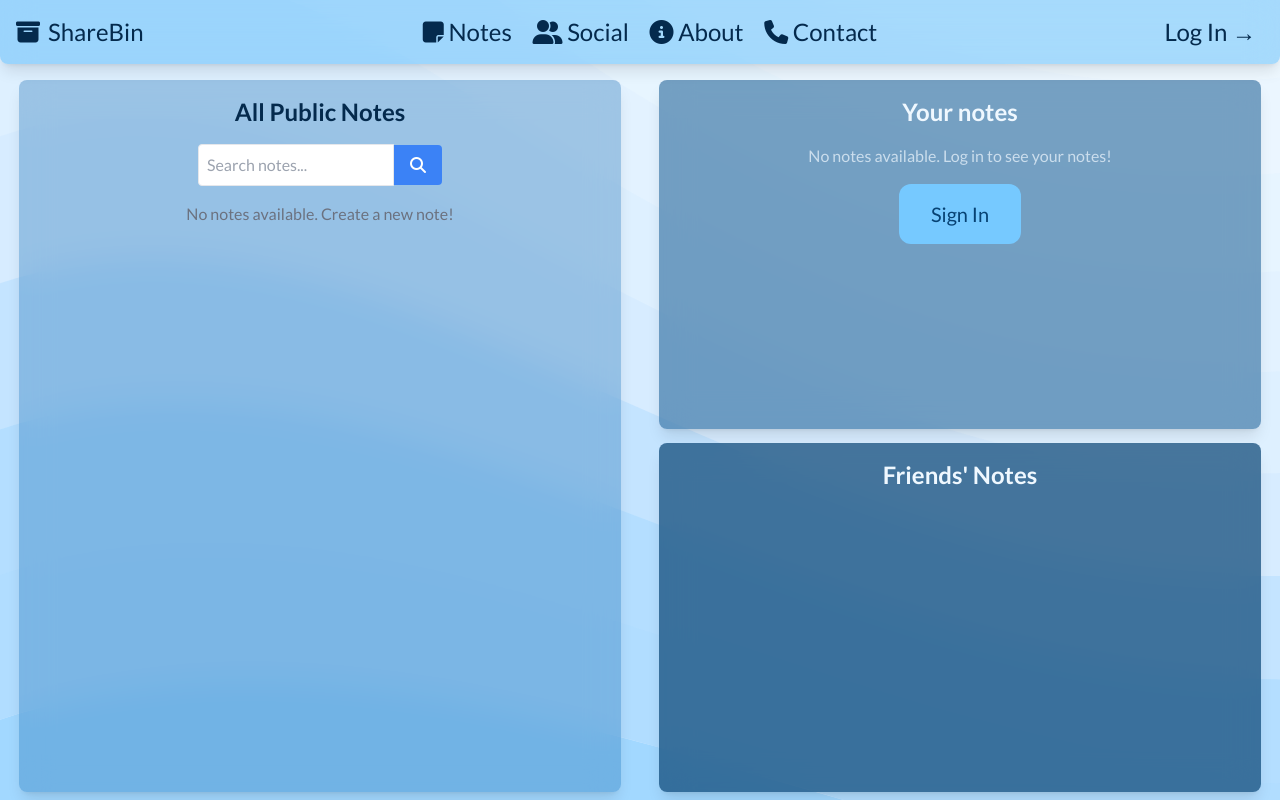
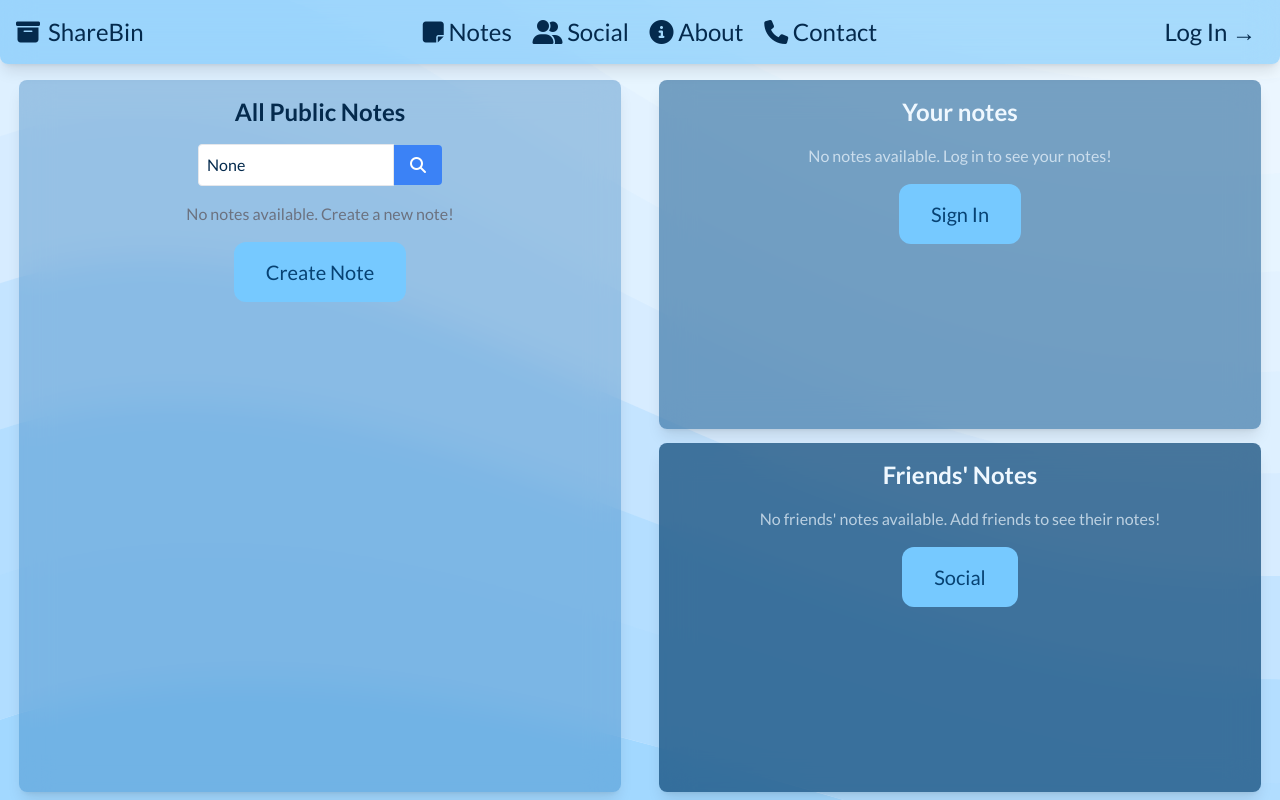
Before and after one commit to LouisI299/ShareBin-Cybersecurity, a Flask app: page /notes/ in a window 1280 px wide. Run offline with Flask 3, Linux system fonts and the light colour scheme; data comes from the database, SQL or seed files in the repository; both versions use the stored data as it was after the commit; some libraries are stand-ins or nearby versions.

Commit message:
friends notes fixes

```diff
--- a/app.py
+++ b/app.py
@@ -38,6 +38,7 @@
             title TEXT,
             content TEXT,
             is_private INTEGER,
+            visibility TEXT CHECK(visibility IN ('public', 'private', 'friends')),
             file_path TEXT,
             created_at TIMESTAMP DEFAULT CURRENT_TIMESTAMP
         )
@@ -103,6 +104,7 @@
             if user:
                 session['username'] = username
                 session['user_id'] = user[0]
+                print(f"DEBUG: Logged in user ID: {user[0]}, username: {username}")
                 return redirect('/')
             else:
                 return 'Login failed.'
@@ -149,17 +151,27 @@
         title = request.form['title']
         content = request.form['content']
         file = request.files.get('file')
-        is_private = int('private' in request.form)
+        is_private = 0;
+        visibility = request.form.get('visibility', 'public')
+        if visibility == 'private' or visibility == 'friends':
+            is_private = 1
         filename = None
+        conn = get_db()
+        c = conn.cursor()
         if file and file.filename != '':
             filename = file.filename
             file.save(os.path.join(app.config['UPLOAD_FOLDER'], filename))
-        conn = get_db()
-        c = conn.cursor()
-        c.execute(f'''
-            INSERT INTO notes (user, title, content, is_private, file_path)
-            VALUES ('{session["username"]}', '{title}', '{content}', {is_private}, '{filename}')
-        ''')
+            c.execute(f'''
+                INSERT INTO notes (user, title, content, is_private, visibility,file_path)
+                VALUES ('{session["user_id"]}', '{title}', '{content}', {is_private}, '{visibility}', '{filename}')
+            ''')
+        else:
+            c.execute(f'''
+                INSERT INTO notes (user, title, content, is_private, visibility)
+                VALUES ('{session["user_id"]}', '{title}', '{content}', {is_private}, '{visibility}')
+            ''')
+
+
         conn.commit()
         conn.close()
 
@@ -224,28 +236,58 @@
 def list_notes():
     conn = get_db()
     c = conn.cursor()
-    notes = []
-    mynotes = []
-    if 'username' in session:
-        user = session.get('username')
-        c.execute(f"SELECT * FROM notes WHERE user = '{user}'")
-        mynotes = c.fetchall()
 
+    public_notes = []
+    my_notes = []
+    friend_notes = []
+    search_query = None
 
+    user_id = session.get('user_id')
+    username = session.get('username')
 
-    if request.method == 'GET':
-        if 'search' in request.args:
-            search_query = request.args['q']
-            c.execute(f"SELECT * FROM notes WHERE title LIKE '%{search_query}%' AND is_private = 0")
-            notes = c.fetchall()
-            conn.close()
-            return render_template('list_notes.html', notes=notes, search_query=search_query)
-        else :
-            c.execute(f"SELECT * FROM notes WHERE is_private = 0")
-            notes = c.fetchall()
-            conn.close()
+    if user_id:
+        # Get my own notes
+        c.execute("SELECT * FROM notes WHERE user = ?", (user_id,))
+        my_notes = c.fetchall()
 
-    return render_template('list_notes.html', notes=notes, user=session.get('username'), mynotes=mynotes)
+        # Get friend IDs
+        c.execute("""
+            SELECT u.id FROM users u
+            JOIN friends f ON (
+                (f.user_id = ? AND f.friend_id = u.id)
+                OR (f.friend_id = ? AND f.user_id = u.id)
+            )
+            WHERE u.id != ?
+        """, (user_id, user_id, user_id))
+        friend_ids = [row[0] for row in c.fetchall()]
+
+        # Get friends' notes with visibility = 'friends'
+        if friend_ids:
+            placeholders = ','.join(['?'] * len(friend_ids))
+            query = f"""
+                SELECT * FROM notes
+                WHERE user IN ({placeholders})
+                AND visibility = 'friends'
+            """
+            c.execute(query, friend_ids)
+            friend_notes = c.fetchall()
+
+    # Public notes + Search
+    if 'search' in request.args:
+        search_query = request.args.get('search')
+        c.execute("SELECT * FROM notes WHERE title LIKE ? AND visibility = 'public'", (f'%{search_query}%',))
+        public_notes = c.fetchall()
+    else:
+        c.execute("SELECT * FROM notes WHERE visibility = 'public'")
+        public_notes = c.fetchall()
+
+    conn.close()
+    return render_template('list_notes.html',
+                           notes=public_notes,
+                           mynotes=my_notes,
+                           friend_notes=friend_notes,
+                           search_query=search_query,
+                           user=username)
 
 @app.route('/profile/')
 def profile():
@@ -289,13 +331,27 @@
 def send_friend_request(friend_id):
     requestor_id = session.get('user_id')
     receiver_id = friend_id
+
+    print(f"DEBUG: Sending friend request from user ID {requestor_id} to user ID {receiver_id}")
+
     if not requestor_id:
         return jsonify({"error": "User not logged in"}), 401
     conn = get_db()
     c = conn.cursor()
+    # Check if the requestor exists
+    c.execute("SELECT username FROM users WHERE id = ?", (requestor_id,))
+    requester = c.fetchone()
+    print(f"DEBUG: Requester: {requester}")
+
+    # Check if the friend exists
+    c.execute("SELECT username FROM users WHERE id = ?", (friend_id,))
+    friend = c.fetchone()
+    print(f"DEBUG: Friend: {friend}")
+
     c.execute(f"SELECT * FROM friend_requests WHERE sender_id = {requestor_id} AND receiver_id = {receiver_id}")
     existing_request = c.fetchone()
     if existing_request:
+        print(f"DEBUG: Friend request already exists: {existing_request}")
         return jsonify({"error": "Friend request already sent"}), 400
     c.execute(f'''
         INSERT INTO friend_requests (sender_id, receiver_id, status)
@@ -341,11 +397,22 @@
 
     conn = get_db()
     c = conn.cursor()
-    c.execute(f"SELECT * FROM friend_requests WHERE receiver_id = {session['user_id']} AND status = 'pending'")
+    c.execute("""
+        SELECT fr.id, u.username
+        FROM friend_requests fr
+        JOIN users u ON fr.sender_id = u.id
+        WHERE fr.receiver_id = ? AND fr.status = 'pending'
+    """, (session['user_id'],))
     pending_requests = c.fetchall()
 
-    c.execute(f"SELECT * FROM friends WHERE user_id = {session['user_id']}")
+    c.execute("""
+        SELECT u.username
+        FROM friends f
+        JOIN users u ON (f.user_id = u.id OR f.friend_id = u.id)
+        WHERE (f.user_id = ? OR f.friend_id = ?) AND u.id != ?
+    """, (session['user_id'], session['user_id'], session['user_id']))
     friends = c.fetchall()
+
 
     if request.method == 'GET':
         if 'search' in request.args:
--- a/templates/list_notes.html
+++ b/templates/list_notes.html
@@ -21,7 +21,7 @@
         <i class="fa-solid fa-magnifying-glass"></i>
       </button>
     </form>
-    {% for note in notes %}
+    {% for note in public_notes %}
     <div class="max-w-xl mx-auto bg-white p-6 rounded-xl shadow mb-4">
       <h2 class="text-2xl font-bold mb-2">{{ note[2] }}</h2>
       <p class="text-sm text-gray-500 mb-4">By {{ note[1] }}</p>
@@ -29,7 +29,7 @@
         >View Note</a
       >
     </div>
-    {% endfor %} {% if not notes %} {% if search_query %}
+    {% endfor %} {% if not public_notes %} {% if search_query %}
     <p class="text-center text-congress-blue-950/70">
       No notes found for "{{ search_query }}"
     </p>
@@ -37,6 +37,11 @@
     <p class="text-center text-gray-500">
       No notes available. Create a new note!
     </p>
+    <a
+      href="/note/new"
+      class="rounded-xl text-xl bg-congress-blue-300 py-4 px-8 mt-4 text-congress-blue-900 hover:bg-congress-blue-400"
+      >Create Note</a
+    >
     {% endif %} {% endif %}
   </section>
   <div class="w-[47%] flex flex-col justify-between items-center">
@@ -44,7 +49,7 @@
       class="w-full h-[49%] text-congress-blue-50 bg-congress-blue-800/50 backdrop-blur-lg shadow-lg flex flex-col justify-start items-center rounded-lg p-4 overflow-scroll"
     >
       <h2 class="text-2xl font-bold mb-4">Your notes</h2>
-      {% for note in mynotes %}
+      {% for note in my_notes %}
       <div class="max-w-xl mx-auto bg-white p-6 rounded-xl shadow mb-4">
         <h2 class="text-2xl font-bold mb-2">{{ note[2] }}</h2>
         <p class="text-sm text-gray-500 mb-4">By {{ note[1] }}</p>
@@ -52,7 +57,7 @@
           >View Note</a
         >
       </div>
-      {% endfor %} {% if not mynotes %} {% if user %}
+      {% endfor %} {% if not my_notes %} {% if user %}
       <p class="text-center text-congress-blue-50/70">
         No notes available. Create a new note!
       </p>
@@ -76,6 +81,24 @@
       class="w-full h-[49%] text-congress-blue-50 bg-congress-blue-900/70 backdrop-blur-lg shadow-lg flex flex-col justify-start items-center rounded-lg p-4 overflow-scroll"
     >
       <h2 class="text-2xl font-bold mb-4">Friends' Notes</h2>
+      {% if friend_notes %} {% for note in friend_notes %}
+      <div class="max-w-xl mx-auto bg-white p-6 rounded-xl shadow mb-4">
+        <h2 class="text-2xl font-bold mb-2">{{ note[2] }}</h2>
+        <p class="text-sm text-gray-500 mb-4">By {{ note[1] }}</p>
+        <a href="/note/{{ note[0] }}" class="text-blue-600 hover:underline"
+          >View Note</a
+        >
+      </div>
+      {% endfor %} {% else %}
+      <p class="text-center text-congress-blue-50/70">
+        No friends' notes available. Add friends to see their notes!
+      </p>
+      <a
+        href="/social"
+        class="rounded-xl text-xl bg-congress-blue-300 py-4 px-8 mt-4 text-congress-blue-900 hover:bg-congress-blue-400"
+        >Social</a
+      >
+      {% endif %}
     </section>
   </div>
 </div>
--- a/templates/profile.html
+++ b/templates/profile.html
@@ -3,6 +3,7 @@
   <h1 class="text-2xl font-bold mb-4">Profile</h1>
   {% if user_info %}
   <p class="text-lg mb-4">Welcome, {{ user_info[1] }}!</p>
+  <p class="text-lg mb-4">User ID: {{ user_info[0] }}</p>
   <a
     href="/logout"
     class="bg-red-500 text-white px-4 py-2 rounded hover:bg-red-600"
```
Also changed, not shown: templates/create_note.html (+5 -3 lines), templates/social.html (+16 -3 lines), database.db.
